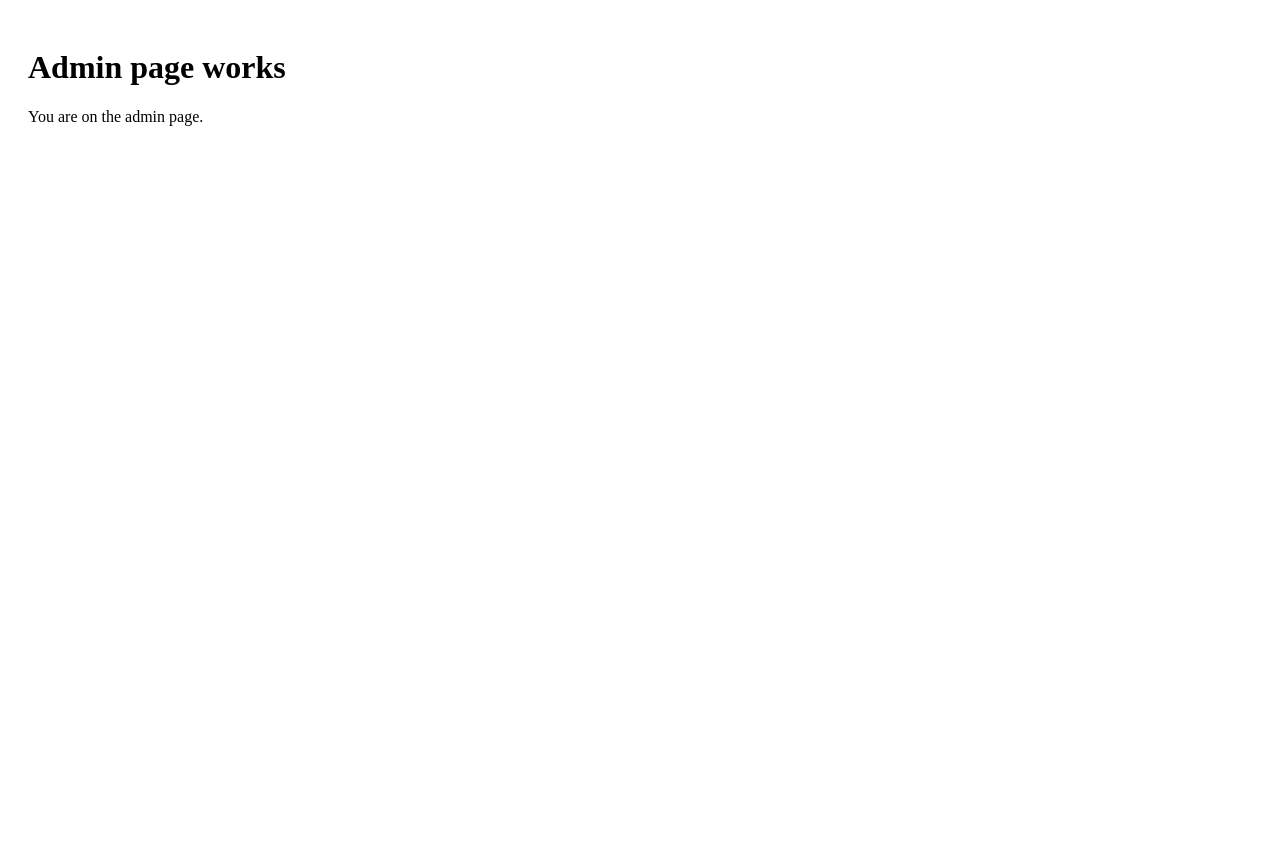
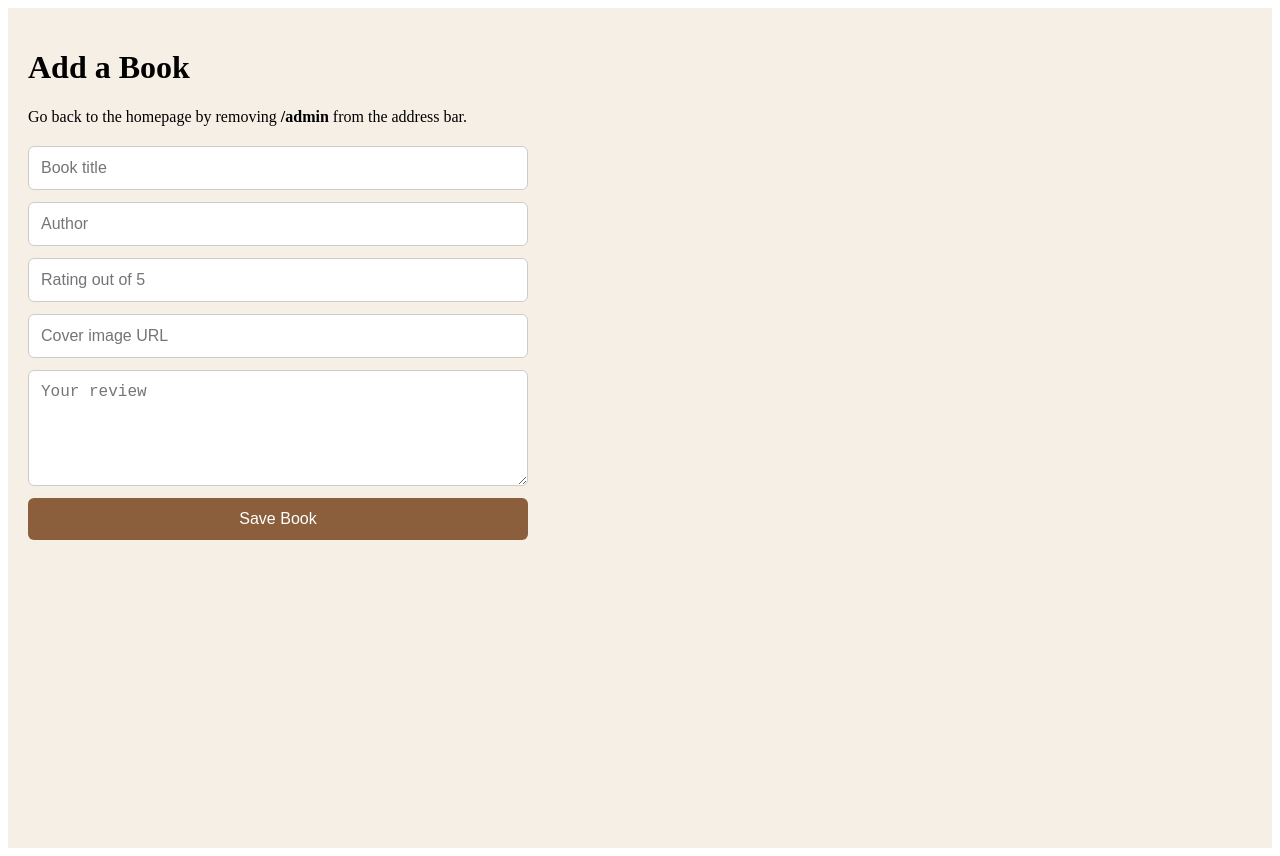
Before and after one commit to nickgirling256-hue/The-Book-case, a Next.js app: page /admin in a window 1280 px wide. Before the commit the page ends 800 px from the top, so only its background shows below. Built offline with nearby package versions, Linux system fonts and the light colour scheme.

Commit message:
Revamp AdminPage layout for book addition

```diff
--- a/app/admin/page.js
+++ b/app/admin/page.js
@@ -1,9 +1,58 @@
-
 export default function AdminPage() {
   return (
-    <main style={{ padding: 20, fontFamily: "serif" }}>
-      <h1>Admin page works</h1>
-      <p>You are on the admin page.</p>
+    <main
+      style={{
+        padding: 20,
+        fontFamily: "serif",
+        background: "#f5efe6",
+        minHeight: "100vh"
+      }}
+    >
+      <h1>Add a Book</h1>
+
+      <p>
+        Go back to the homepage by removing <strong>/admin</strong> from the address bar.
+      </p>
+
+      <form style={{ display: "grid", gap: 12, maxWidth: 500, marginTop: 20 }}>
+        <input
+          placeholder="Book title"
+          style={{ padding: 12, fontSize: 16, border: "1px solid #ccc", borderRadius: 6 }}
+        />
+        <input
+          placeholder="Author"
+          style={{ padding: 12, fontSize: 16, border: "1px solid #ccc", borderRadius: 6 }}
+        />
+        <input
+          placeholder="Rating out of 5"
+          type="number"
+          min="0"
+          max="5"
+          style={{ padding: 12, fontSize: 16, border: "1px solid #ccc", borderRadius: 6 }}
+        />
+        <input
+          placeholder="Cover image URL"
+          style={{ padding: 12, fontSize: 16, border: "1px solid #ccc", borderRadius: 6 }}
+        />
+        <textarea
+          placeholder="Your review"
+          rows="5"
+          style={{ padding: 12, fontSize: 16, border: "1px solid #ccc", borderRadius: 6 }}
+        />
+        <button
+          type="button"
+          style={{
+            padding: 12,
+            fontSize: 16,
+            background: "#8b5e3c",
+            color: "white",
+            border: "none",
+            borderRadius: 6
+          }}
+        >
+          Save Book
+        </button>
+      </form>
     </main>
   );
 }
```
